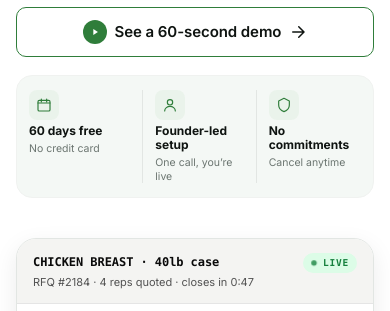
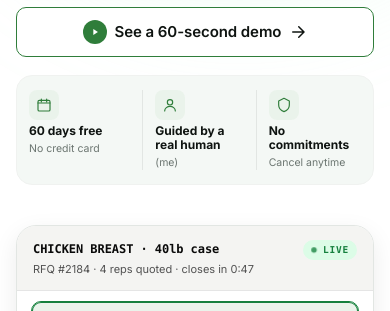
Before and after one commit to bemsick/marginos-site, a website: page index.html in a window 390 px wide. Shown: the part 519-830 px from the top of the page. Drawn offline with Linux system fonts and the light colour scheme; a web font is replaced by a local one.

Commit message:
fix: trust badge copy + restore hero blob decoration (#10)
- Middle trust badge: 'Founder-led setup / One call, you're live'
  -> 'Guided by a real human / (me)'.
- Hero ::before blob updated to 480x480, top -80, right -10%, blur 80px,
  rgba(187,247,208,0.45) and re-enabled on mobile. Sits behind .hero
  .container which is already z-index: 1.

```diff
--- a/assets/css/v2.css
+++ b/assets/css/v2.css
@@ -154,19 +154,14 @@ body {
   content: "";
   position: absolute;
   pointer-events: none;
-  border-radius: 50%;
-  filter: blur(120px);
+  border-radius: 9999px;
+  filter: blur(80px);
   z-index: 0;
-  width: 360px;
-  height: 360px;
-  top: -120px;
-  right: -180px;
-  background: rgba(143, 188, 149, 0.12);
-  opacity: 0.6;
-}
-@media (max-width: 599px) {
-  /* On mobile the blur bleeds across the whole viewport — hide it. */
-  .hero::before { display: none; }
+  width: 480px;
+  height: 480px;
+  top: -80px;
+  right: -10%;
+  background: rgba(187, 247, 208, 0.45);
 }
 .hero .container { position: relative; z-index: 1; }
 .hero-grid {
--- a/index.html
+++ b/index.html
@@ -184,8 +184,8 @@
               <span class="trust-item-icon" aria-hidden="true">
                 <svg viewBox="0 0 24 24" fill="none" stroke="currentColor" stroke-width="1.75" stroke-linecap="round" stroke-linejoin="round"><circle cx="12" cy="8" r="4"/><path d="M4 21c0-4 4-7 8-7s8 3 8 7"/></svg>
               </span>
-              <span class="trust-item-label">Founder-led setup</span>
-              <span class="trust-item-caption">One call, you&rsquo;re live</span>
+              <span class="trust-item-label">Guided by a real human</span>
+              <span class="trust-item-caption">(me)</span>
             </div>
             <div class="trust-item" role="listitem">
               <span class="trust-item-icon" aria-hidden="true">
```
